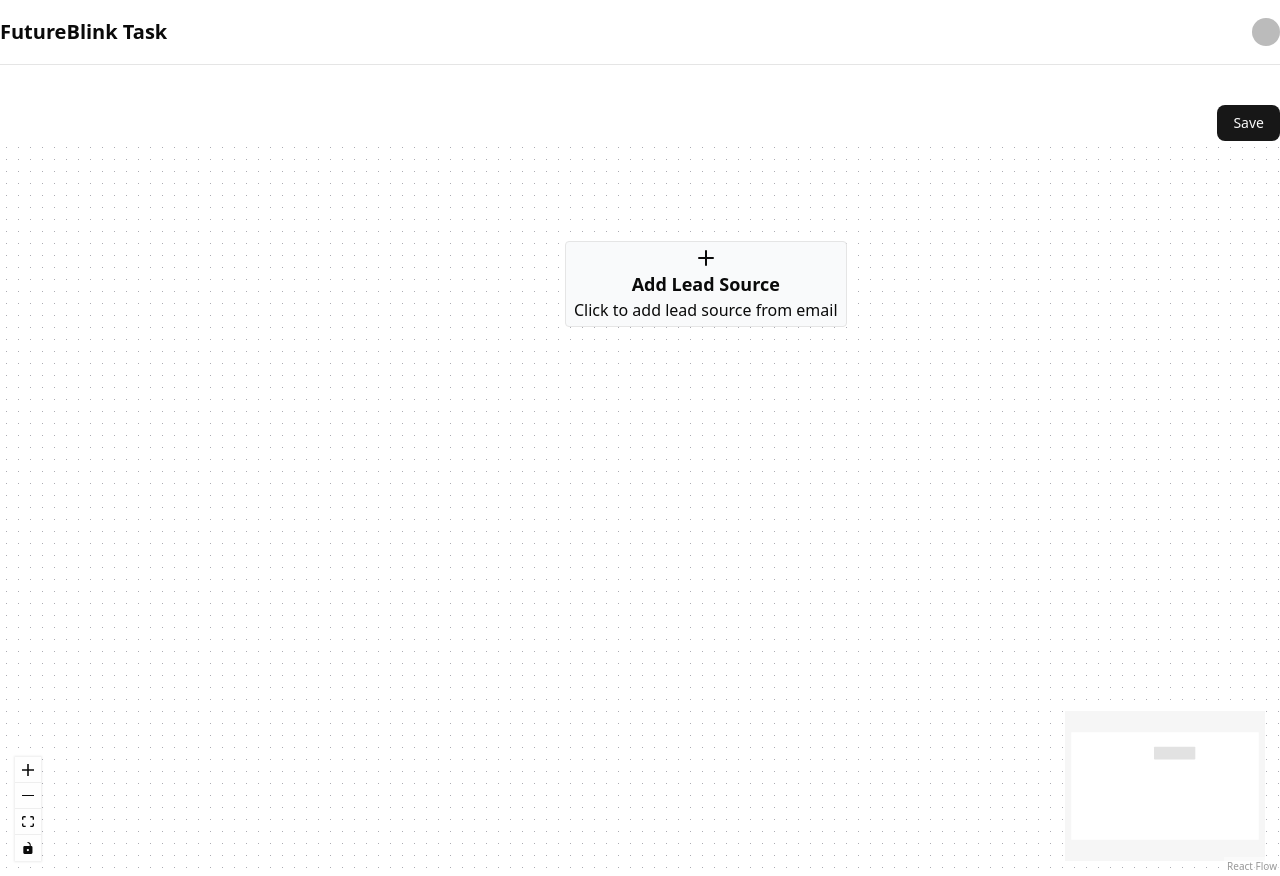
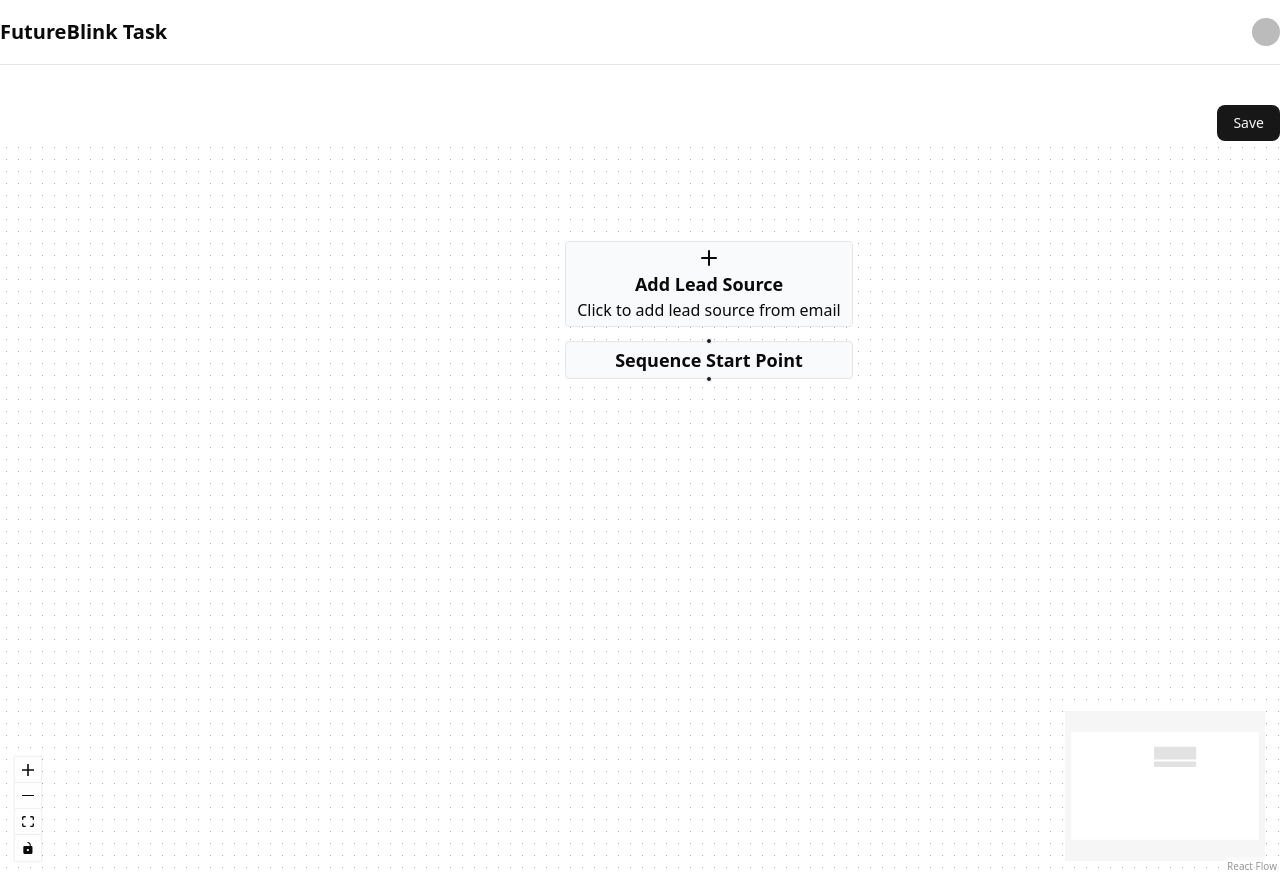
Before and after one commit to SpectreFury/futureblink-task, a React (Vite) app in the folder client/: page /dashboard/1 in a window 1280 px wide. Built offline with nearby package versions, Linux system fonts and the light colour scheme; no server answers; sample sign-in values are in the browser's storage; some icons are missing.

Commit message:
Add Sequence Start Point Node

```diff
--- a/client/src/components/nodes/LeadNode.tsx
+++ b/client/src/components/nodes/LeadNode.tsx
@@ -1,11 +1,28 @@
-const LeadNode = (props: any) => {
+import { Handle, Position } from "@xyflow/react";
+
+type LeadSource = {
+  id: string;
+  label: string;
+  value: string;
+  emails: string[];
+};
+
+type Data = {
+  label: string;
+  leadSource: LeadSource;
+};
+
+type LeadNodeProps = {
+  data: Data;
+};
+
+const LeadNode = ({ data }: LeadNodeProps) => {
   return (
-    <>
-      <div className="flex flex-col items-center border px-2 py-1 bg-gray-50 rounded cursor-pointer">
-        <div className="text-lg font-bold">Leads From</div>
-        <div></div>
-      </div>
-    </>
+    <div className="flex flex-col items-center border px-2 py-1 bg-gray-50 rounded cursor-pointer">
+      <div className="text-lg font-bold">Leads From</div>
+      <div className="text-lg font-medium text-pink-500">{data.label}</div>
+      <Handle type="source" position={Position.Bottom} />
+    </div>
   );
 };
 
--- a/client/src/components/nodes/LeadSourceNode.tsx
+++ b/client/src/components/nodes/LeadSourceNode.tsx
@@ -9,7 +9,7 @@ const LeadSourceNode = () => {
   const [currentModal, setCurrentModal] = useState("select");
 
   return (
-    <>
+    <div className="w-2xs">
       <Dialog open={open} onOpenChange={(isOpen) => setOpen(isOpen)}>
         <DialogContent className="sm:max-w-[425px]">
           {currentModal === "select" && (
@@ -28,7 +28,7 @@ const LeadSourceNode = () => {
         <div className="text-lg font-bold">Add Lead Source</div>
         <div>Click to add lead source from email</div>
       </div>
-    </>
+    </div>
   );
 };
 
--- /dev/null
+++ b/client/src/components/nodes/SequenceStartPointNode.tsx
@@ -0,0 +1,18 @@
+import { Handle, Position } from "@xyflow/react";
+
+type SequenceStartPointNodeProps = {
+  data: {
+    label: string;
+  };
+};
+
+const SequenceStartPointNode = ({ data }: SequenceStartPointNodeProps) => {
+  return (
+    <div className="w-2xs flex flex-col items-center border px-2 py-1 bg-gray-50 rounded cursor-pointer">
+      <Handle type="target" position={Position.Top} />
+      <div className="text-lg font-bold">{data.label}</div>
+      <Handle type="source" position={Position.Bottom} />
+    </div>
+  );
+};
+export default SequenceStartPointNode;
--- a/client/src/components/select-source.tsx
+++ b/client/src/components/select-source.tsx
@@ -45,12 +45,14 @@ const SelectSource = ({ setCurrentModal }: SelectSourceProps) => {
       (item) => item.id === selectedSourceList
     );
 
+    if (!selectedList) return;
+
     const newNode = {
       id: uuidv4(),
       type: "lead",
       position: { x: 0, y: 0 },
       data: {
-        label: "This is another node",
+        label: selectedList.label,
         leadSource: selectedList,
       },
     };
--- a/client/src/components/sequence-editor.tsx
+++ b/client/src/components/sequence-editor.tsx
@@ -14,10 +14,12 @@ import { Button } from "./ui/button";
 import LeadSourceNode from "./nodes/LeadSourceNode";
 import LeadNode from "./nodes/LeadNode";
 import { useReactFlowStore } from "@/store/useReactFlowStore";
+import SequenceStartPointNode from "./nodes/SequenceStartPointNode";
 
 const nodeTypes = {
   leadSource: LeadSourceNode,
   lead: LeadNode,
+  sequenceStartPoint: SequenceStartPointNode,
 };
 
 const SequenceEditor = () => {
@@ -77,11 +79,19 @@ const SequenceEditor = () => {
 
       setNodes([
         {
-          id: "1",
+          id: "add-lead-source",
           type: "leadSource",
           position: { x: centerX, y: 100 },
           data: {
             label: "Add lead source",
+          },
+        },
+        {
+          id: "sequence-start-point",
+          type: "sequenceStartPoint",
+          position: { x: centerX, y: 200 },
+          data: {
+            label: "Sequence Start Point",
           },
         },
       ]);
@@ -103,6 +113,7 @@ const SequenceEditor = () => {
           edges={edges}
           onNodesChange={onNodesChange}
           onEdgesChange={onEdgesChange}
+          onConnect={onConnect}
           nodeTypes={nodeTypes}
         >
           <Controls />
--- a/client/src/components/sequence-item.tsx
+++ b/client/src/components/sequence-item.tsx
@@ -1,7 +1,7 @@
 import { NavLink } from "react-router";
 
 type SequenceItemProps = {
-  _id: string;
+  id: string;
   name: string;
   description: string;
 };
```
Also changed, not shown: 1 other file (tests, documents, lock files or other folders).
